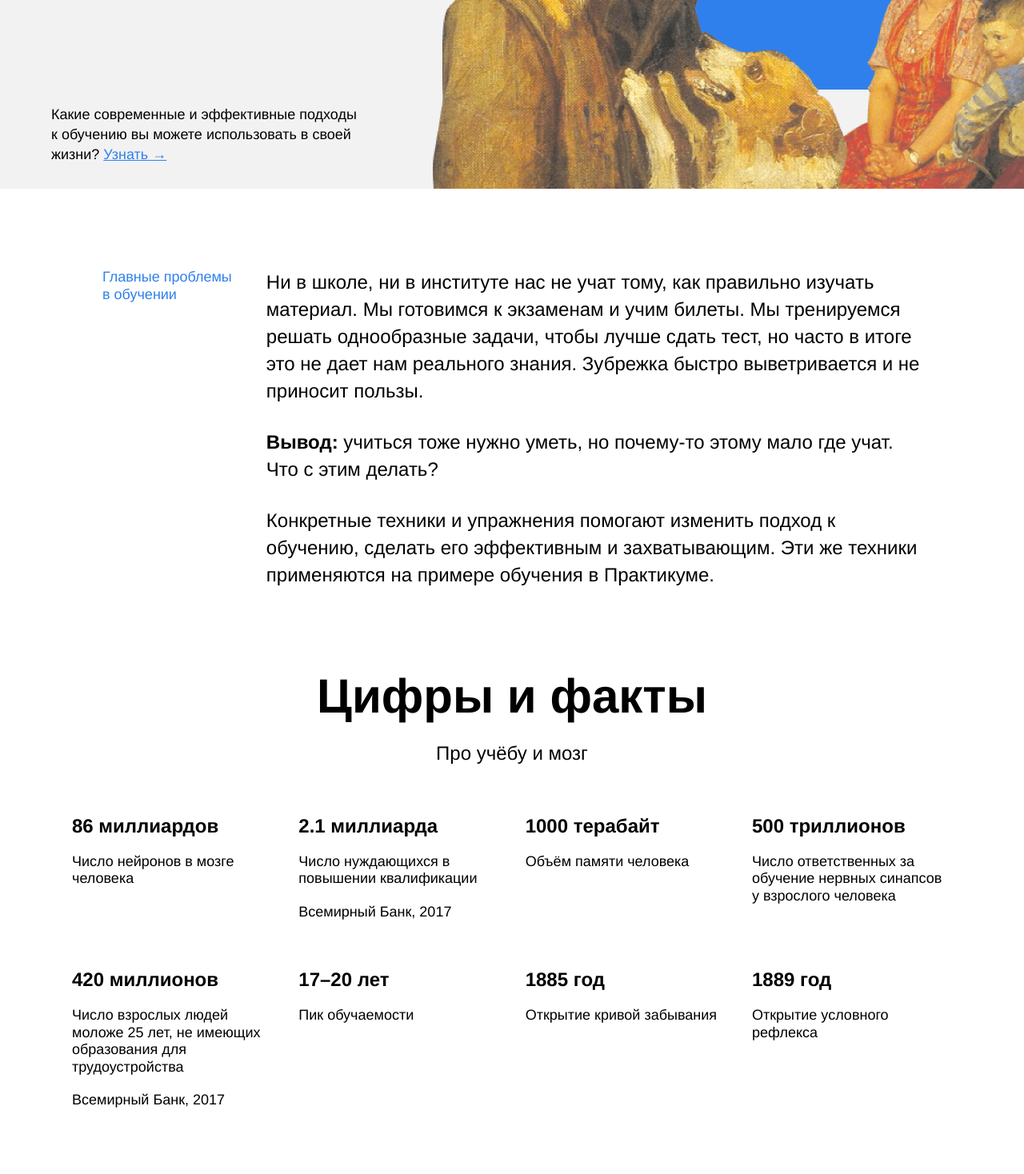
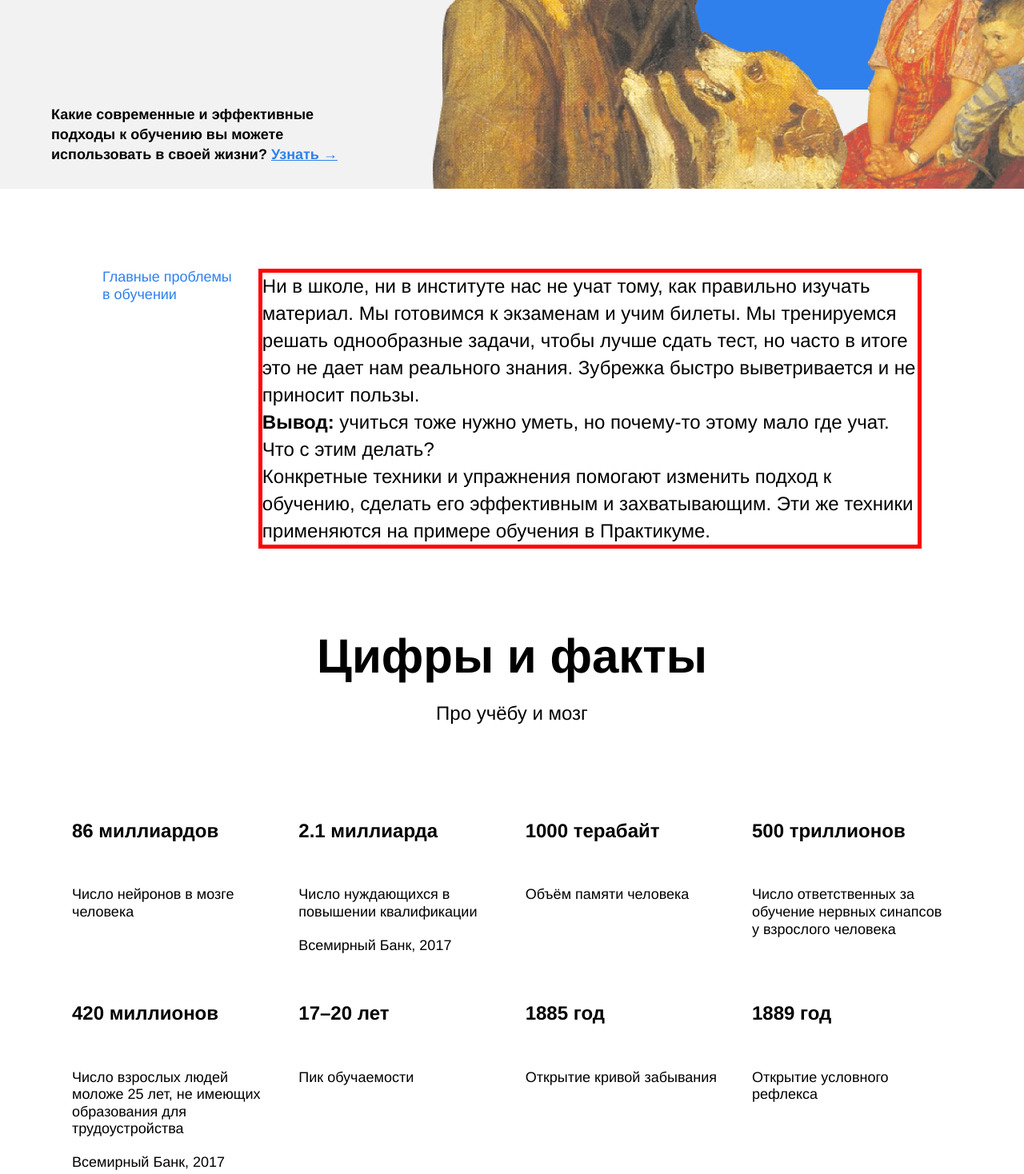
Before and after one commit to maximKaschitskiy/how-to-learn, a plain HTML site: page index.html in a window 1280 px wide. Shown: the part 520-1988 px from the top of the page at 80% size. Drawn offline with Linux system fonts and the light colour scheme.

Commit message:
changes
changes

```diff
--- a/index.html
+++ b/index.html
@@ -4,21 +4,17 @@
   <meta charset="UTF-8">
   <meta name="viewport" content="width=device-width, initial-scale=1.0">
   <title>Научиться учиться</title>
-  <link rel="stylesheet" href="./styles/normanize.css">
+  <link rel="stylesheet" href="./styles/normalize.css">
   <link rel="stylesheet" href="./styles/style.css">
 </head>
 <body>
   <div class="page">
     <header class="header background__color_style_light">
-      <div class="header__logo header__logo_place_header"></div>
+      <div class="logo logo__place_header"></div>
       <h2 class="header__title">Научиться учиться</h2>
-      <div class="header__subtitle">Какие современные и эффективные подходы
-          <br>к обучению вы можете использовать в своей
-          <br>жизни?
-      <a href="#" class="header__link text__color_style_blue">
-        <span>Узнать &#8594;</span>
-      </a>
-      </div>
+      <h5 class="header__subtitle">Какие современные и эффективные подходы к обучению вы можете использовать в своей жизни?
+      <a href="#" class="header__link text__color_style_blue">Узнать &#8594;</a>
+      </h5>
   <img src="./images/header-image.png" class="header__main-illustration" alt="Fyodor Pavlovich Reshetnikov: Low Marks Again">
   <div class="header__square-pic"></div>
     </header>
@@ -28,49 +24,49 @@
         Главные проблемы в обучении
         </h4>
         <div class="two-columns__main-text">
-        <div class="two-columns__paragraph">Ни в школе, ни в институте нас не учат тому, как правильно изучать материал. Мы готовимся к экзаменам и учим билеты. Мы тренируемся решать однообразные задачи, чтобы лучше сдать тест, но часто в итоге это не дает нам реального знания. Зубрежка быстро выветривается и не приносит пользы.</div>
-        <div class="two-columns__paragraph two-columns__paragraph_position_central-block">
+        <p class="two-columns__paragraph">Ни в школе, ни в институте нас не учат тому, как правильно изучать материал. Мы готовимся к экзаменам и учим билеты. Мы тренируемся решать однообразные задачи, чтобы лучше сдать тест, но часто в итоге это не дает нам реального знания. Зубрежка быстро выветривается и не приносит пользы.
+        <p class="two-columns__paragraph">
         <span class="two-columns__span-accent">Вывод:</span>
-        учиться тоже нужно уметь, но почему-то этому мало где учат. Что с этим делать?</div>
-        <div class="two-columns__paragraph">Конкретные техники и упражнения помогают изменить подход к обучению, сделать его эффективным и захватывающим. Эти же техники применяются на примере обучения в Практикуме.</div>
+        учиться тоже нужно уметь, но почему-то этому мало где учат. Что с этим делать?
+        <p class="two-columns__paragraph">Конкретные техники и упражнения помогают изменить подход к обучению, сделать его эффективным и захватывающим. Эти же техники применяются на примере обучения в Практикуме.
         </div>
       </section>
       <section class="digits">
         <h5 class="section-title">Цифры и факты</h5>
-        <div class="section-subtitle">Про учёбу и мозг</div>
+        <h6 class="section-subtitle">Про учёбу и мозг</h6>
         <div class="table">
           <div class="table__cell">
-            <div class="table__heading">86 миллиардов</div>
+            <h6 class="table__heading">86 миллиардов</h6>
             <div class="table__text">Число нейронов в мозге человека</div>
           </div>
           <div class="table__cell">
-          <div class="table__heading">2.1 миллиарда</div>
+          <h6 class="table__heading">2.1 миллиарда</h6>
             <div class="table__text">Число нуждающихся в повышении квалификации</div>
             <div class="table__text">Всемирный Банк, 2017</div>
           </div>
           <div class="table__cell">
-            <div class="table__heading">1000 терабайт</div>
+            <h6 class="table__heading">1000 терабайт</h6>
             <div class="table__text">Объём памяти человека</div>
           </div>
           <div class="table__cell">
-            <div class="table__heading">500 триллионов</div>
+            <h6 class="table__heading">500 триллионов</h6>
             <div class="table__text">Число ответственных за обучение нервных синапсов у взрослого человека</div>
           </div>
           <div class="table__cell">
-            <div class="table__heading">420 миллионов</div>
+            <h6 class="table__heading">420 миллионов</h6>
             <div class="table__text">Число взрослых людей моложе 25 лет, не имеющих образования для трудоустройства</div>
             <div class="table__text">Всемирный Банк, 2017</div>
           </div>
           <div class="table__cell">
-            <div class="table__heading">17–20 лет</div>
+            <h6 class="table__heading">17–20 лет</h6>
             <div class="table__text">Пик обучаемости</div>
           </div>
           <div class="table__cell">
-            <div class="table__heading">1885 год</div>
+            <h6 class="table__heading">1885 год</h6>
             <div class="table__text">Открытие кривой забывания</div>
           </div>
           <div class="table__cell">
-            <div class="table__heading">1889 год</div>
+            <h6 class="table__heading">1889 год</h6>
             <div class="table__text">Открытие условного рефлекса</div>
           </div>
         </div>
@@ -134,7 +130,7 @@
     <footer class="footer background__color_style_dark text__color_style_white">
       <div class="footer__columns">
         <div class="footer__column_content_copyright">
-          <div class="logo__place_footer header__logo"></div>
+          <div class="logo logo__place_footer"></div>
           <div class="footer__author text__style_">&copy; 2020 Kaschitskiy Maxim</div>
         </div>
         <div class="footer__column_content_info">
--- a/styles/style.css
+++ b/styles/style.css
@@ -1,3 +1,7 @@
+p {
+    margin: 0;
+}
+
 body {
   margin: 0;
 }
@@ -36,12 +40,12 @@ body {
 }
 
 
-.header__logo {
+.logo {
   height: 32px;
   width: 183px;
 }
 
-.header__logo_place_header{
+.logo__place_header{
   position: absolute;
   background-image: url(../images/logo_place_header.svg);
   top: 30px;
@@ -63,6 +67,8 @@ body {
   font-weight: 600px;
   font-size: 18px;
   line-height: 25px;
+  width: 388px;
+  margin-bottom: 0;
 }
 
 /* ниже мы привели пример двух селекторов, чтобы вы вспомнили запись элемента */
@@ -120,11 +126,17 @@ body {
   right: 0;
   margin-top: 100px;
   position: relative;
+  border: 5px solid red;
+  display: flex;
+  flex-direction: column;
+  justify-content: space-between;
+  min-height: 315px;
 }
 
 .two-columns__paragraph {
   font-size: 24px;
   line-height: 34px;
+
 }
 
 .two-columns__span-accent {
```
